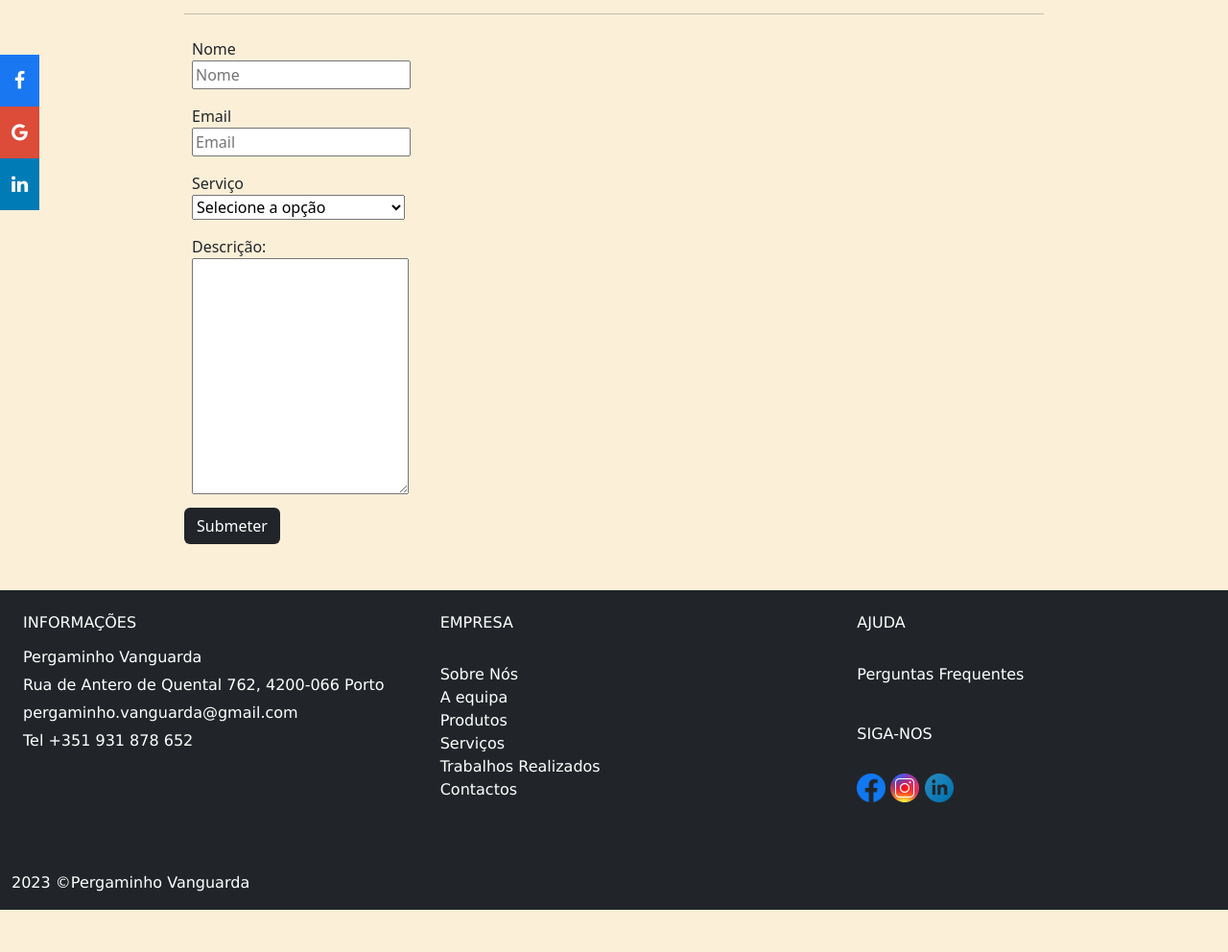
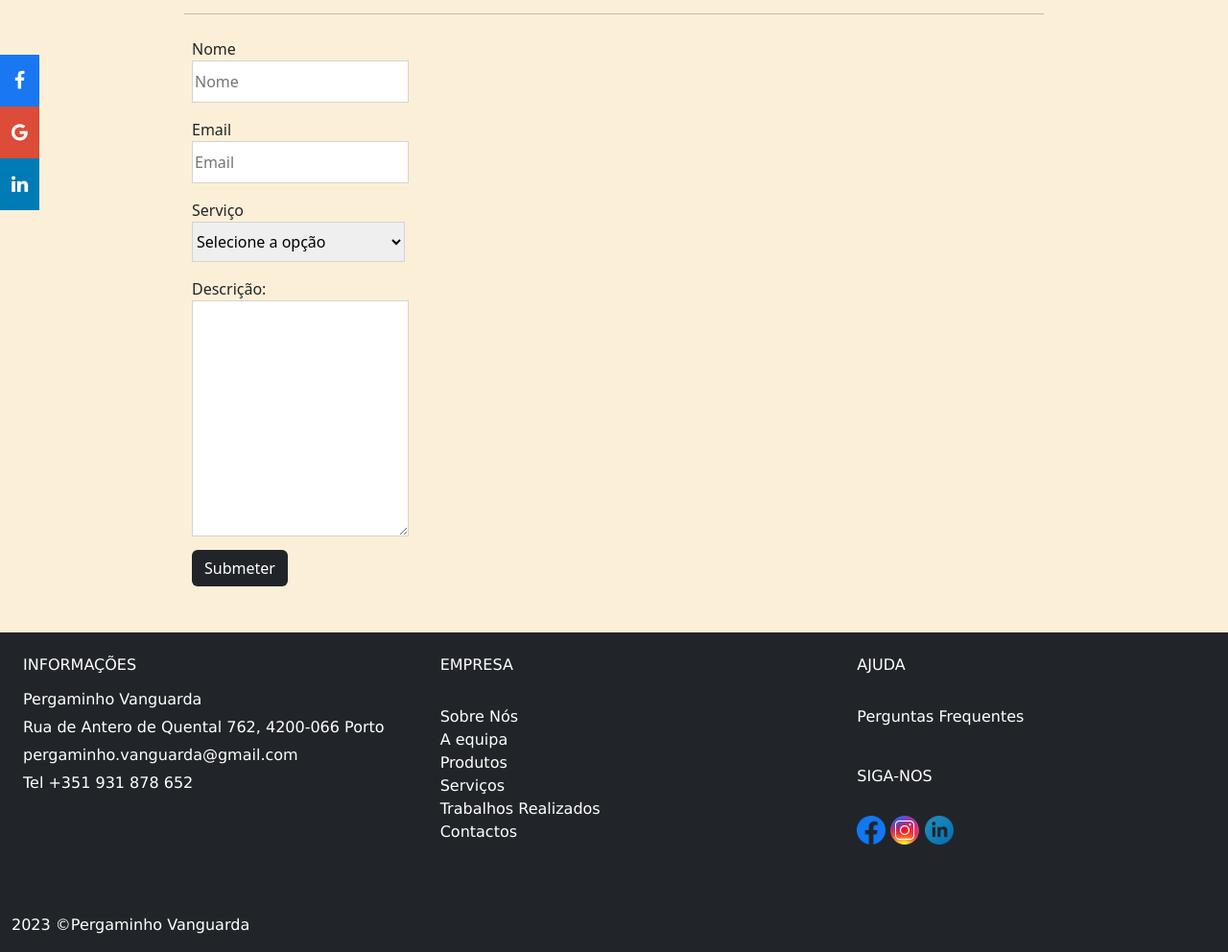
Before and after one commit to gloria7sam/loja, a PHP site: page /orcamentacao.html in a window 1280 px wide; the page is wider, and only the part inside the window is pictured. Shown: the part 222-1214 px from the top of that part at 96% size. Before the commit the page ends 1170 px from the top of that part, so only its background shows below. Run offline with PHP 8.4, Linux system fonts and the light colour scheme.

Commit message:
Alterações muito importantes

```diff
--- a/css/style.css
+++ b/css/style.css
@@ -12,10 +12,10 @@ body {
   width: 150px;
 }
 
-.pedir-orcamento{
+/* .pedir-orcamento{
   border-color: rgb(86, 86, 192);
   color: rgb(86, 86, 192);
-}
+} */
 
 .pedir-orcamento:hover{
   background-color: rgb(86, 86, 192);
@@ -401,3 +401,28 @@ a {
 .anuncio{
   height: 300px;
 }
+
+#name{
+
+    border: 0.5px solid lightgrey;
+    height: 40px;
+    width: 60%;
+
+}
+
+#mail {
+  border: 0.5px solid lightgrey;
+  height: 40px;
+  width: 60%;
+}
+
+#servicos {
+  border: 0.5px solid lightgrey;
+  height: 40px;
+  width: 60%;
+}
+
+
+#descricao {
+  border: 0.5px solid lightgrey;
+}
--- a/orcamentacao.html
+++ b/orcamentacao.html
@@ -84,7 +84,9 @@
 <main class="container-back">
   <h1 class="text-center">Orçamento</h1>
   <hr>
-  <form action="">
+
+  <div class="div-orcamento">
+  <form action="" classs="form-orcamento">
     <div class="form">
       <div class="p-2 text-start">
         <label for="name">Nome</label><br>
@@ -93,7 +95,7 @@
 
       <div class="p-2">
         <label for="email">Email</label><br>
-        <input type="text" name="morada" class="w-25" id="morada" placeholder="Email">
+        <input type="text" name="morada" class="w-25" id="mail" placeholder="Email">
       </div>
 
 
@@ -115,12 +117,12 @@
       </div>
 
       <div>
-        <button class="btn bg-dark text-white">Submeter</button>
+        <button class="btn bg-dark text-white ms-2">Submeter</button>
       </div>
 
     </div>
   </form>
-
+</div>
   <br><br>
 </main>
 <footer class="container-fluid bg-dark" id="color-link">
```
